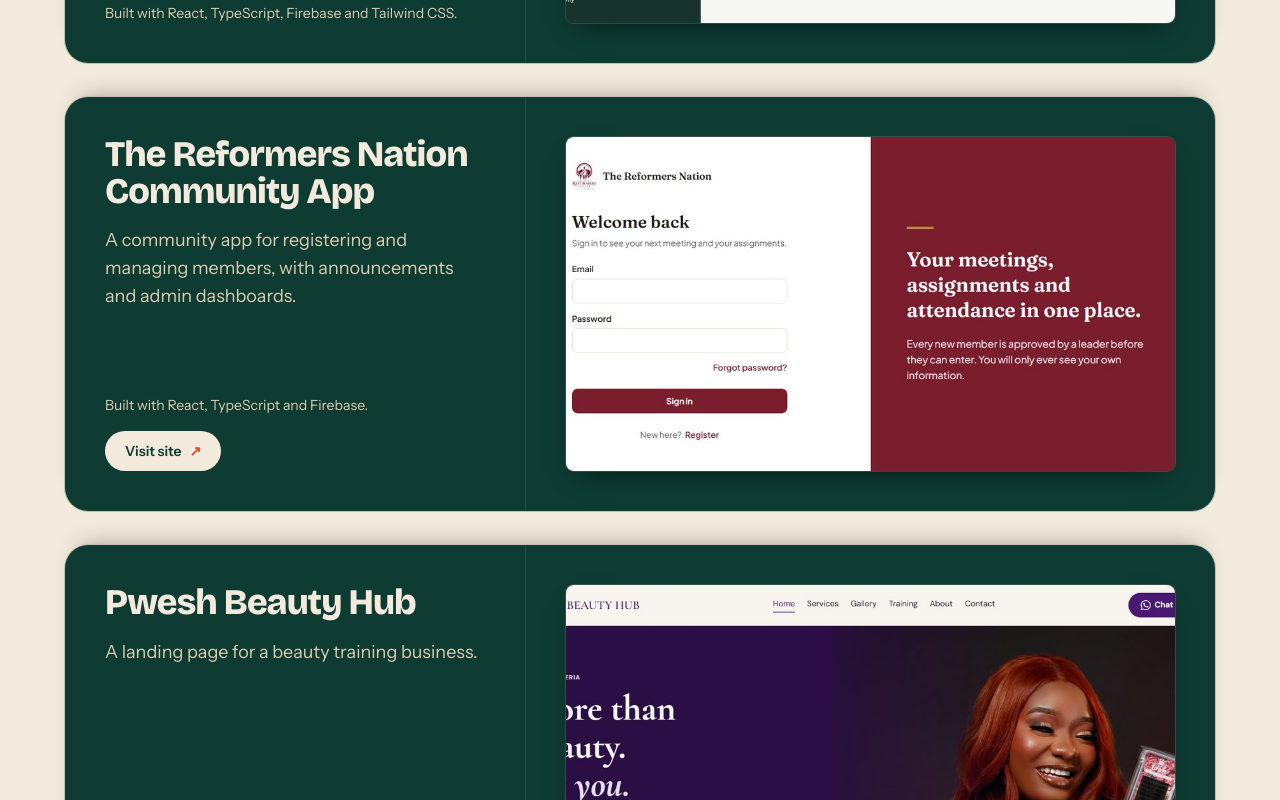
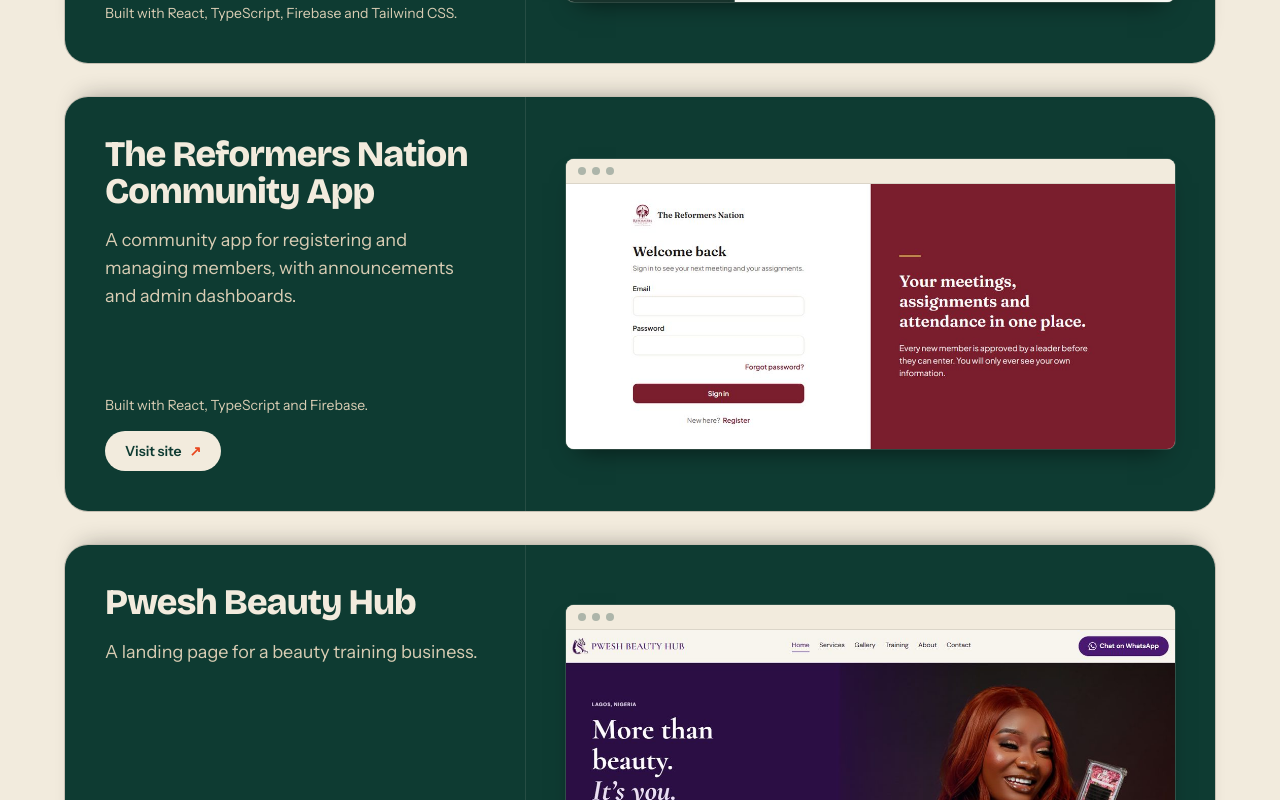
Before and after one commit to Damilola-Dev1/damilola-portfolio, a React (Vite) app: page / in a window 1280 px wide. Shown: the part 3400-4200 px from the top of the page. Built offline with nearby package versions, Linux system fonts and the light colour scheme.

Commit message:
Project cards: full-width screenshots in a browser frame, hover zoom

```diff
--- a/src/components/Work.tsx
+++ b/src/components/Work.tsx
@@ -10,8 +10,9 @@
 //   for example "View code" for a GitHub link.
 // - `tools` is optional. With no tools, the "Built with" line is hidden.
 // - `image` is optional. The screenshot sits in the public folder, so the
-//   path is just the file name, for example "/pwesh.jpg". With no image, a
-//   simple empty browser window is drawn instead.
+//   path is just the file name, for example "/pwesh.jpg". It is shown at its
+//   full width inside a small browser window. With no image, a simple empty
+//   browser window is drawn instead.
 
 import type { CSSProperties } from "react";
 
@@ -145,18 +146,48 @@ export default function Work() {
                     card, so there is no empty gap. From md up it fills the
                     side of the card. */}
                 <div className="relative min-h-0 bg-forest md:border-l md:border-paper/10">
-                  <div className="absolute inset-3 overflow-hidden rounded-lg ring-1 ring-paper/15 shadow-[0_12px_24px_-12px_rgba(0,0,0,0.6)] md:inset-10">
+                  <div className="absolute inset-3 flex items-center justify-center md:inset-10">
+                    {/* the screenshot shows at its full width inside a small
+                        browser window, so nothing is cut off at the sides.
+                        Hover (or tap) gives it a gentle zoom. */}
+                    <div className="group/shot relative max-h-full w-full overflow-hidden rounded-lg bg-paper ring-1 ring-paper/15 shadow-[0_12px_24px_-12px_rgba(0,0,0,0.6)]">
                       {p.image ? (
+                        <>
+                          <div
+                            aria-hidden="true"
+                            className="flex items-center gap-1.5 border-b border-ink/10 bg-paper px-3 py-2"
+                          >
+                            <span className="h-2 w-2 rounded-full bg-forest/30" />
+                            <span className="h-2 w-2 rounded-full bg-forest/30" />
+                            <span className="h-2 w-2 rounded-full bg-forest/30" />
+                          </div>
                           <img
                             src={p.image}
                             alt={`Screenshot of ${p.name}`}
                             loading="lazy"
                             decoding="async"
-                        className="absolute inset-0 block h-full w-full object-cover object-top"
+                            className="block h-auto w-full motion-safe:transition-transform motion-safe:duration-700 motion-safe:ease-out motion-safe:group-hover/shot:scale-[1.04]"
                           />
+                        </>
                       ) : (
+                        <div className="relative aspect-[16/10]">
                           <EmptyBrowser />
+                        </div>
                       )}
+                      {/* tapping the screenshot opens the site too. The
+                          "Visit site" button is the main link, so this one
+                          is hidden from keyboards and screen readers. */}
+                      {p.url && (
+                        <a
+                          href={p.url}
+                          target="_blank"
+                          rel="noreferrer"
+                          tabIndex={-1}
+                          aria-hidden="true"
+                          className="absolute inset-0"
+                        />
+                      )}
+                    </div>
                   </div>
                 </div>
               </article>
```
Lines whose indentation alone changed are shown as unchanged.
